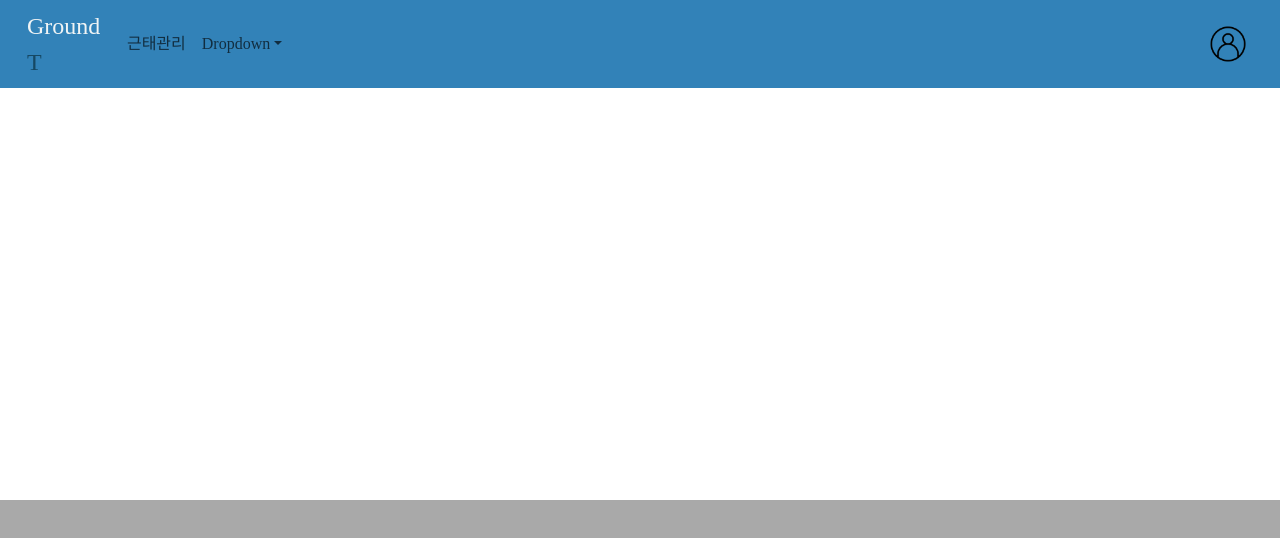
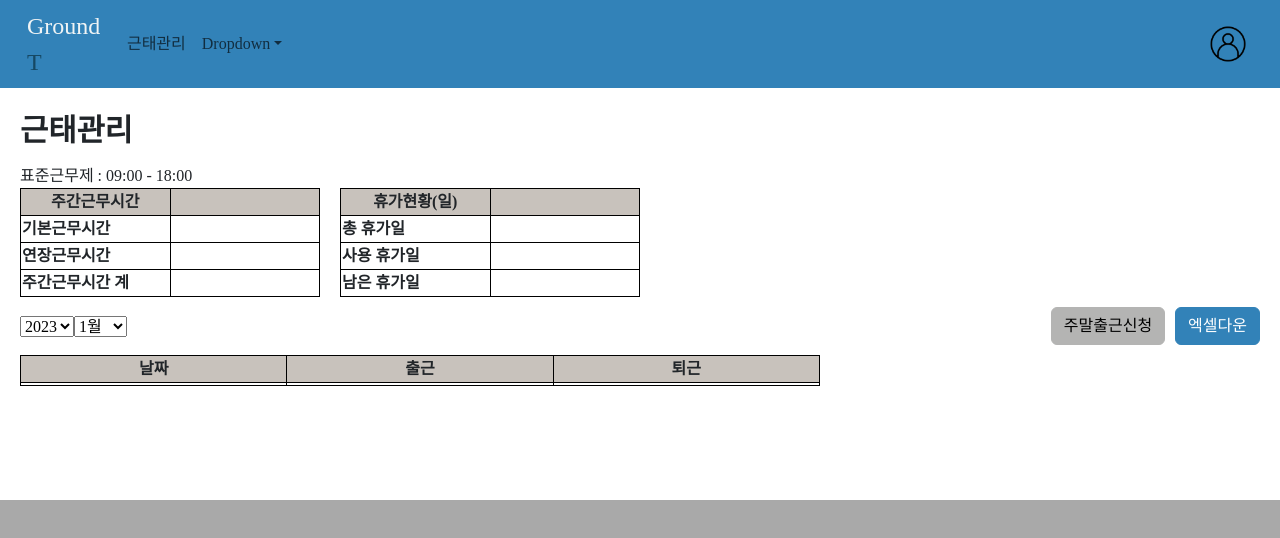
Before and after one commit to NRRCompany/GroundT-WEB-REACT, a React (Create React App) app: page /attendanceManagement in a window 1280 px wide. Shown: the top 538 px of the page. Built offline with nearby package versions, Linux system fonts and the light colour scheme.

Commit message:
[근태관리] 화면 추가

```diff
--- a/src/App.js
+++ b/src/App.js
@@ -3,6 +3,7 @@ import Home from "./pages/main/main.jsx"
 import Login from "./pages/login/login.jsx"
 import FindPassword from "./pages/login/findPassword";
 import SettingPassword from "./pages/login/settingPassword";
+import AttendanceManagement from "./pages/attendanceManagement/attendanceManagement";
 
 
 function App() {
@@ -14,6 +15,7 @@ function App() {
             <Route path="/login" element={<Login />} />
             <Route path="/findPassword" element={<FindPassword />} />
             <Route path="/settingPassword" element={<SettingPassword />} />
+            <Route path="/attendanceManagement" element={<AttendanceManagement />} />
         </Routes>
     </div>
   );
--- /dev/null
+++ b/src/assets/css/attendanceManagement.css
@@ -0,0 +1,52 @@
+.table-container{
+    display: flex;
+}
+
+.attendanceManagement-table1 {
+    width: 300px;
+    display: inline-block;
+    margin-right: 20px;
+}
+
+.attendanceManagement-table1 thead {
+    background-color: #C8C2BC;
+    text-align: center;
+}
+
+.attendanceManagement-table1 tbody {
+    text-align: left;
+}
+.attendanceManagement-table1 th, td{
+    border: 1px solid black;
+}
+.attendanceManagement-table1 th{
+    width: 150px;
+}
+
+.attendanceManagement-table2 {
+    width: 800px;
+}
+.attendanceManagement-table2 thead{
+    background-color: #C8C2BC;
+    text-align: center;
+}
+.attendanceManagement-table2 th, td{
+    border: 1px solid black;
+}
+
+.button-container {
+    display: flex;
+    justify-content: space-between;
+    align-items: center;
+    margin-top: 10px;
+    margin-bottom: 10px;
+}
+
+.button-left,
+.button-right {
+    display: flex;
+}
+
+.button-right {
+    margin-left: auto;
+}
--- a/src/components/Navigation.jsx
+++ b/src/components/Navigation.jsx
@@ -31,9 +31,7 @@ const Navigation = () => {
                 <Navbar.Toggle aria-controls="basic-navbar-nav" />
                 <Navbar.Collapse id="basic-navbar-nav">
                     <Nav className="me-auto">
-                        <Link to="/근태관리">
-                            <Nav.Link>근태관리</Nav.Link>
-                        </Link>
+                            <Nav.Link href="/attendanceManagement">근태관리</Nav.Link>
                         <NavDropdown title="Dropdown" id="basic-nav-dropdown">
                             <NavDropdown.Item href="#action/3.1">Action</NavDropdown.Item>
                             <NavDropdown.Item href="#action/3.2">
--- a/src/index.js
+++ b/src/index.js
@@ -8,6 +8,7 @@ import {BrowserRouter} from "react-router-dom";
 import App from "./App";
 import "./assets/css/common.css";
 import "./assets/css/layout.css";
+import "./assets/css/attendanceManagement.css";
 
 const root = ReactDOM.createRoot(document.getElementById('root'));
 root.render(
--- /dev/null
+++ b/src/pages/attendanceManagement/attendanceManagement.jsx
@@ -0,0 +1,123 @@
+import React from 'react';
+import Dropdown from 'react-bootstrap/Dropdown';
+import DropdownButton from 'react-bootstrap/DropdownButton';
+
+const AttendanceManagement = () => {
+    const title = {
+        fontWeight: 'bold',
+        fontSize: '23pt',
+        marginBottom: '10px',
+    }
+
+    const buttonStyleObj1 = {
+        backgroundColor: '#B4B4B3',
+        borderColor: '#B4B4B3',
+        color: 'black',
+        marginRight: '10px',
+    }
+
+    const buttonStyleObj2 = {
+        backgroundColor: '#3282B8',
+        borderColor: '#3282B8',
+        color: 'white',
+    }
+    return (
+        <div>
+            <div style={title}>근태관리</div>
+            <div>표준근무제 : 09:00 - 18:00 </div>
+            <div className="table-container">
+                    <table className="attendanceManagement-table1">
+                        <thead>
+                            <tr>
+                                <th>주간근무시간</th>
+                                <th></th>
+                            </tr>
+                        </thead>
+                        <tbody>
+                            <tr>
+                                <th>기본근무시간</th>
+                                <th></th>
+                            </tr>
+                            <tr>
+                                <th>연장근무시간</th>
+                                <th></th>
+                            </tr>
+                            <tr>
+                                <th>주간근무시간 계</th>
+                                <th></th>
+                            </tr>
+                        </tbody>
+                    </table>
+                    <table className="attendanceManagement-table1">
+                        <thead>
+                            <tr>
+                                <th>휴가현황(일)</th>
+                                <th></th>
+                            </tr>
+                        </thead>
+                        <tbody>
+                            <tr>
+                                <th>총 휴가일</th>
+                                <th></th>
+                            </tr>
+                            <tr>
+                                <th>사용 휴가일</th>
+                                <th></th>
+                            </tr>
+                            <tr>
+                                <th>남은 휴가일</th>
+                                <th></th>
+                            </tr>
+                        </tbody>
+                    </table>
+            </div>
+            <div className="button-container">
+                <div className="button-left">
+                    <select className="box" id="domain-list">
+                        <option value="2023">2023</option>
+                        <option value="2024">2024</option>
+                    </select>
+                    <select className="box" id="domain-list">
+                        <option value="1">1월</option>
+                        <option value="2">2월</option>
+                        <option value="3">3월</option>
+                        <option value="4">4월</option>
+                        <option value="5">5월</option>
+                        <option value="6">6월</option>
+                        <option value="7">7월</option>
+                        <option value="8">8월</option>
+                        <option value="9">9월</option>
+                        <option value="10">10월</option>
+                        <option value="11">11월</option>
+                        <option value="12">12월</option>
+                    </select>
+                </div>
+                <div className="button-right">
+                    <div className="btn btn-primary" type="" style={buttonStyleObj1}>주말출근신청</div>
+                    <div className="btn btn-primary" type="" style={buttonStyleObj2}>엑셀다운</div>
+                </div>
+            </div>
+            <div>
+                <table className="attendanceManagement-table2">
+                    <thead>
+                        <tr>
+                            <th>날짜</th>
+                            <th>출근</th>
+                            <th>퇴근</th>
+                        </tr>
+                    </thead>
+                    <tbody>
+                        <tr>
+                            <th></th>
+                            <th></th>
+                            <th></th>
+                        </tr>
+                    </tbody>
+                </table>
+            </div>
+        </div>
+    )
+        ;
+}
+
+export default AttendanceManagement
```
